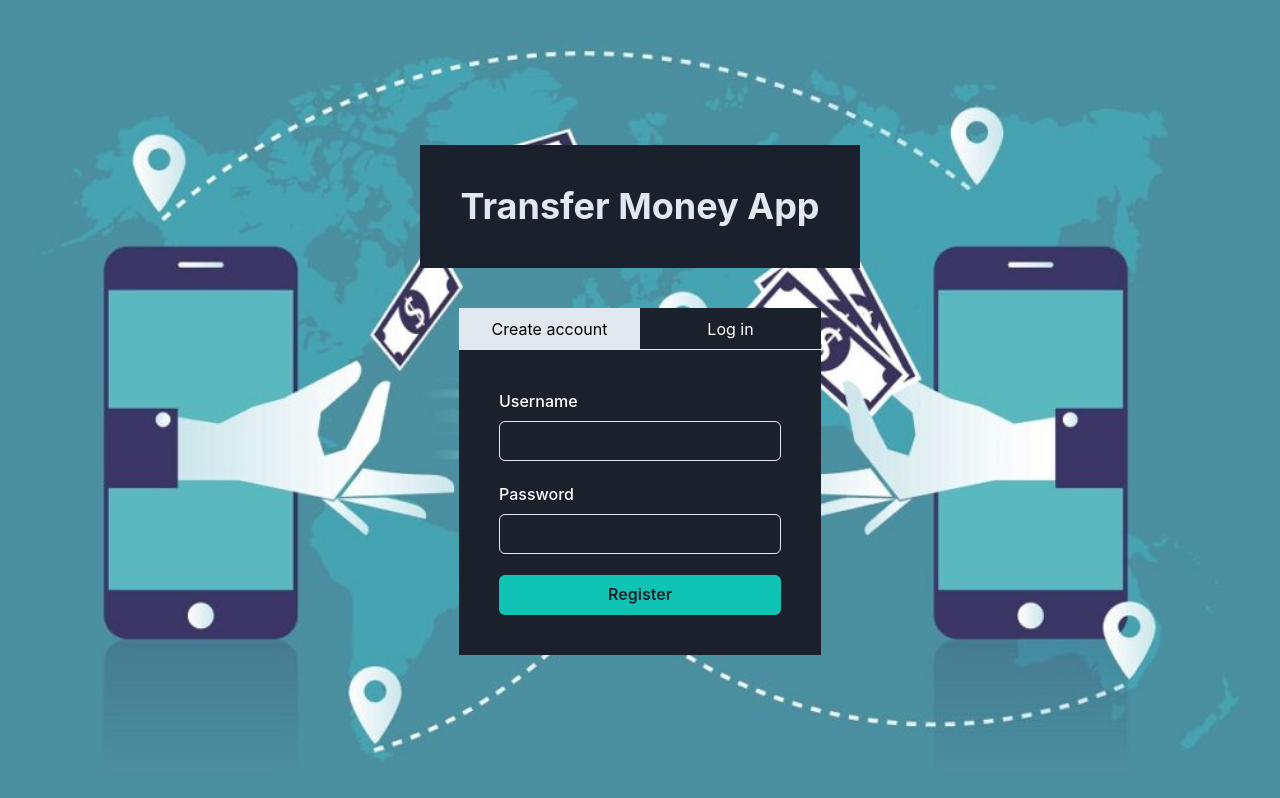
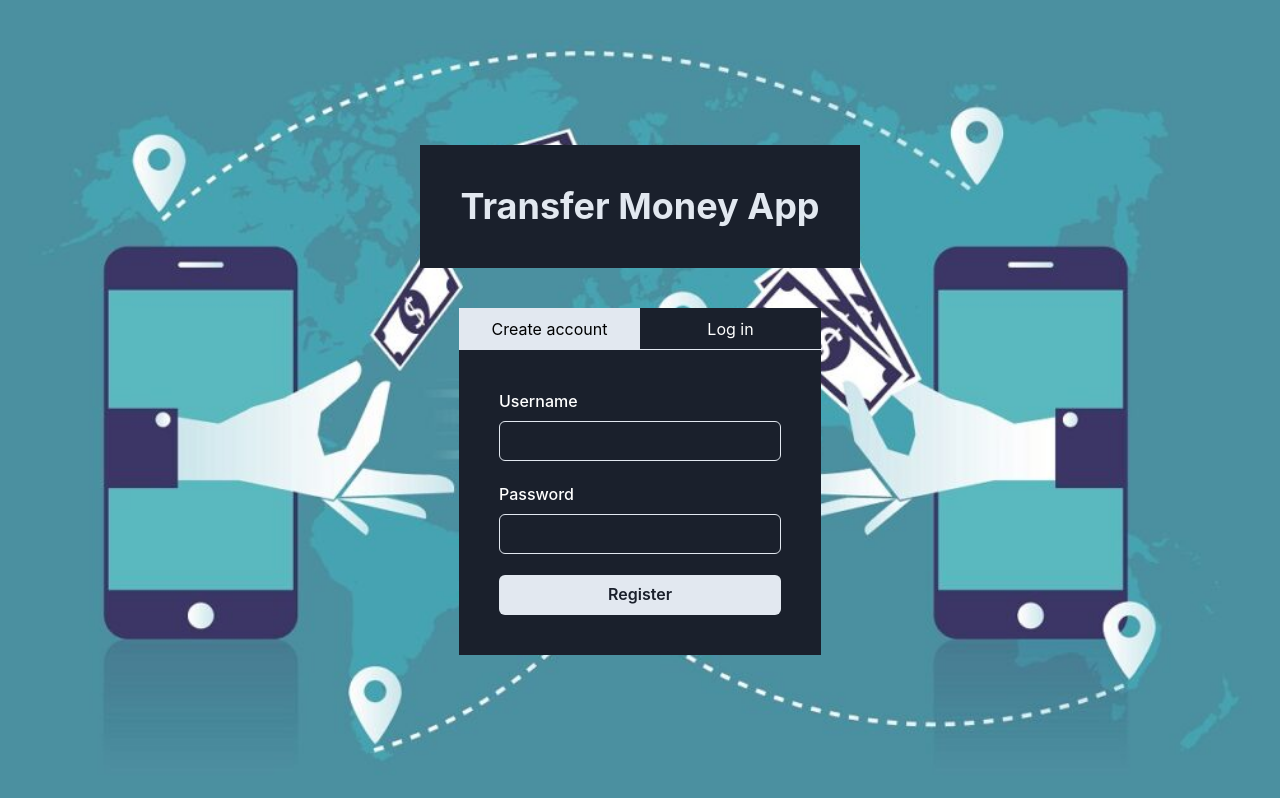
Before and after one commit to dashartt/transfer-money, a React (Vite) app in the folder frontend/: page /auth in a window 1280 px wide. Built offline with nearby package versions, Linux system fonts and the light colour scheme.

Commit message:
feat: :lipstick: add new styling to button

```diff
--- a/frontend/src/components/auth-form/AuthForm.tsx
+++ b/frontend/src/components/auth-form/AuthForm.tsx
@@ -89,9 +89,10 @@ export default function AuthForm({ authType }: Props) {
 
         <Button
           type="submit"
-          _active={{ bg: 'main.lightGreen' }}
-          _hover={{ bg: 'main.lightGreen' }}
-          backgroundColor="main.green"
+          _active={{ bg: 'gray.800', color: 'gray.200', border: '1px solid white' }}
+          _hover={{ bg: 'gray.800', color: 'gray.200', border: '1px solid white' }}
+          backgroundColor="gray.200"
+          color="gray.800"
           width="full"
         >
           {authType == 'register' ? 'Register' : 'Enter'}
```
